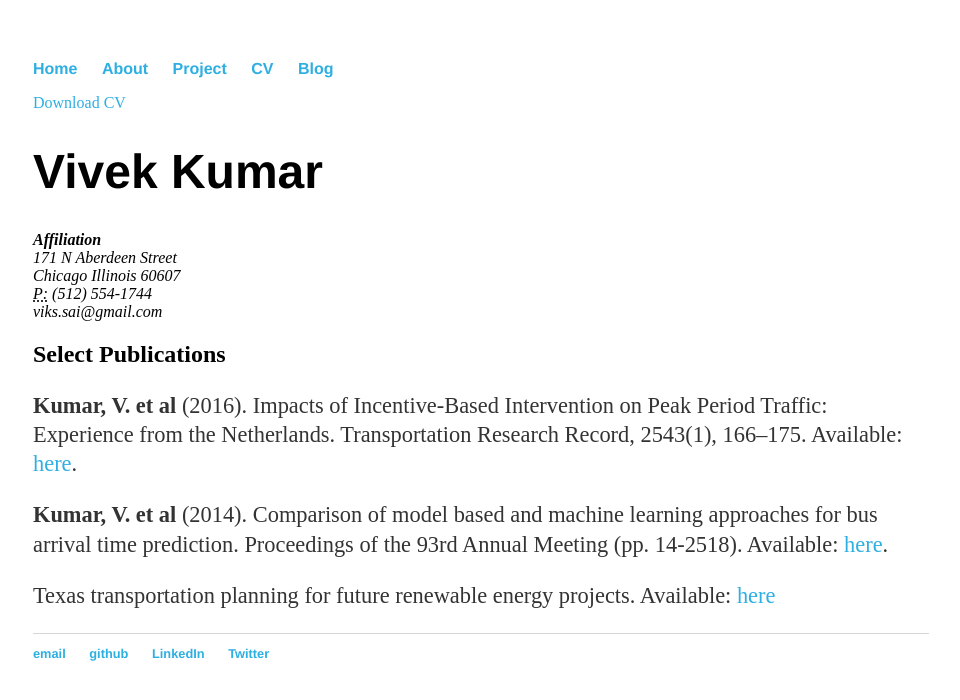
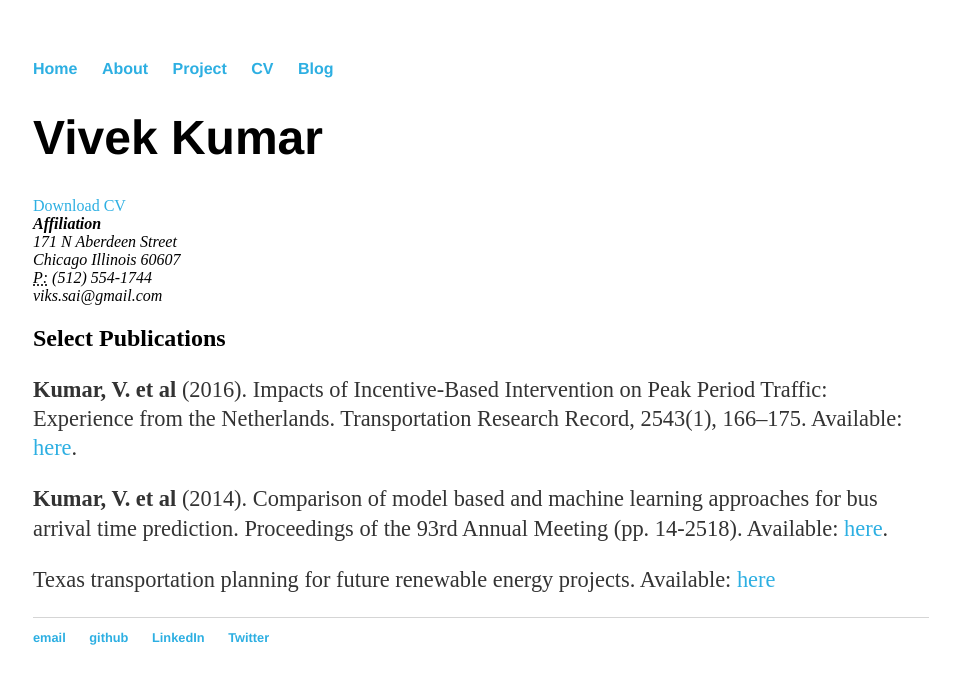
Before and after one commit to vikssai/vikssai.github.io, a Jekyll site: the page built from cv/index.html, in a window 1280 px wide. Shown: the top 700 px of the page, without its empty margins (159-1119 px from the left). Built offline with Jekyll 4.4.1, drawn with Linux system fonts in a browser that asks for light colours; some of the changed lines change nothing that is shown.

Commit message:
new update

```diff
--- a/cv/index.html
+++ b/cv/index.html
@@ -4,8 +4,9 @@ title: CV of Your Name
 ---
 
 	<div class="cv">
+				<h1>Vivek Kumar</h1>
 				<a href="https://drive.google.com/file/d/1elHqu9MbLb5r8Iq1jYEvGSbXq0jyOshM/view?usp=sharing" class="download" title="Download CV as PDF">Download CV</a>
-					<h1>Vivek Kumar</h1>
+
 				<address>
 				<strong>Affiliation</strong><br>
 				171 N Aberdeen Street<br>
```
Lines whose indentation alone changed are shown as unchanged.
